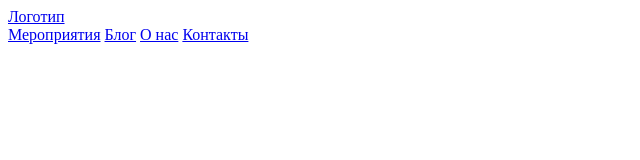
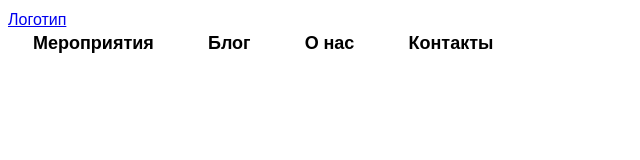
Before and after one commit to YaroslavElansky/Project_front, a plain HTML site: page index.html in a window 1280 px wide. Shown: the whole page, without its empty margins (0-640 px from the left). Drawn offline with nearby package versions, Linux system fonts and the light colour scheme.

Commit message:
add style and index

```diff
--- a/index.html
+++ b/index.html
@@ -5,8 +5,12 @@
     <meta name="viewport" content="width=device-width, initial-scale=1.0">
     <title>Leni Art</title>
     <link rel="stylesheet" href="styles/styles.css?ver=0">
+
+    <link rel="preconnect" href="https://fonts.googleapis.com">
+<link rel="preconnect" href="https://fonts.gstatic.com" crossorigin>
+<link href="https://fonts.googleapis.com/css2?family=Lora:wght@400;500;600;700&family=Open+Sans:wght@400;500;600;700&display=swap" rel="stylesheet">
 </head>
-<body>
+<body class="body">
     <header class="page-header">
       <a href="index.html" class="page-header__logo">Логотип</a>
       <nav class="page-header__nav">
--- a/styles/styles.css
+++ b/styles/styles.css
@@ -1,3 +1,17 @@
-h1 {
-    color: red;
+.body {
+font-family: "Open Sans", sans-serif;
+font-size: 16px;
+font-style: normal;
+line-height: 1.375;
 }
+
+
+
+.page-header__nav-link {
+    margin: 0 25px;
+    color: #000;
+    font-weight: 600;
+    font-size: 18px;
+    line-height: 25px;
+    text-decoration: none;
+}
```
